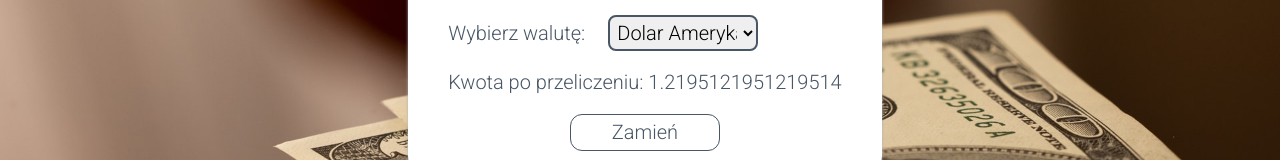
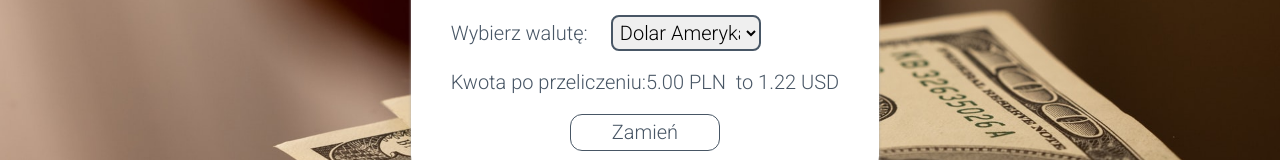
Before and after one commit to grzedomin/currency-converter-react, a React (Create React App) app: page / in a window 1280 px wide. Both pictures are taken after typing "5" into the empty fields and a click on the button "Zamień". Shown: the part 408-568 px from the top of the page. Built offline with nearby package versions, Linux system fonts and the light colour scheme.

Commit message:
moved result function to Render folder

```diff
--- /dev/null
+++ b/src/Form/Render/index.js
@@ -0,0 +1,14 @@
+
+const Render = ({ result }) => (
+    !!result && (
+        <span>
+            {result.sourceAmount.toFixed(2)}&nbsp;PLN&nbsp;
+            {" "}
+            to&nbsp;
+            {result.targetAmount.toFixed(2)}&nbsp;{result.currency}
+        </span>
+    )
+)
+
+
+export default Render;
--- a/src/Form/index.js
+++ b/src/Form/index.js
@@ -1,7 +1,7 @@
 import "./style.css";
 import currencies from "../currencies.js";
 import { useState } from 'react';
-
+import Render from "./Render";
 
 
 const Form = () => {
@@ -45,7 +45,6 @@ const Form = () => {
                         name="form__amount"
                         className="form__input"
                         min="1"
-                        required
                     />
                 </label>
 
@@ -73,7 +72,8 @@ const Form = () => {
 
                 <p>
                     <label>
-                        Kwota po przeliczeniu: <span className="form__convertedMoney">{result.targetAmount}</span>
+                        Kwota po przeliczeniu:
+                        <Render result={result} />
                     </label>
                 </p>
 
```
